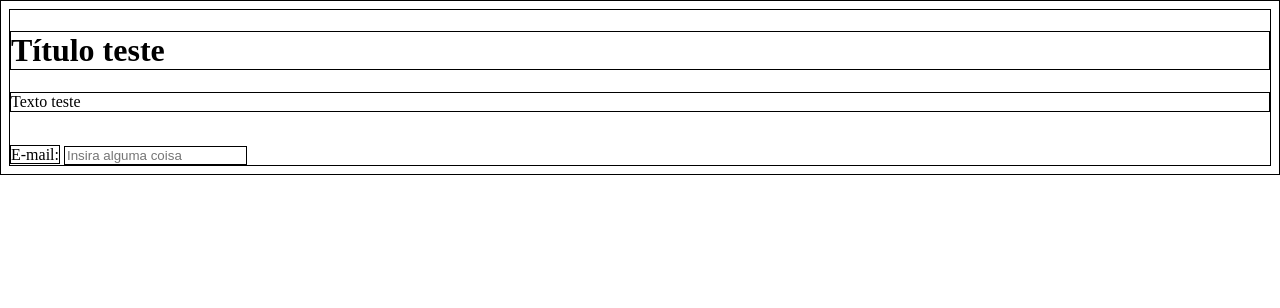
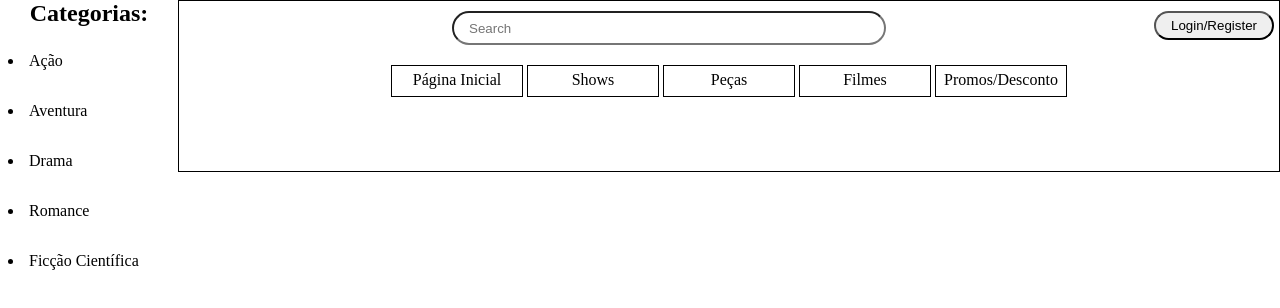
Before and after one commit to SammuDev/site-sgi, a plain HTML site: page index.html in a window 1280 px wide. Drawn offline with Linux system fonts and the light colour scheme.

Commit message:
Criando a aba de pesquisa, as categorias, botão de login e os links para navegar no site.

```diff
--- a/estilos/style.css
+++ b/estilos/style.css
@@ -1,4 +1,63 @@
 @charset "UTF-8";
 * {
+    /*border: 1px solid #000;*/
+    margin: 0;
+    padding: 0;
+}
+main {
     border: 1px solid #000;
+    width: 1100px;
+    float: right;
 }
+li.li1 {
+    background-color: #fff;
+    border: 1px solid #000;
+    width: 120px;
+    height: 20px;
+    margin: 20px 0;
+    padding: 5px;
+    display: inline-block;
+}
+li.li2 {
+    background-color: #fff;
+    /*border: 1px solid #000;*/
+    text-align: left;
+    width: 120px;
+    height: 20px;
+    margin: 20px 0;
+    padding: 5px;
+}
+a, a:visited {
+    color: #000;
+    text-decoration: none;
+}
+li:hover {
+    box-shadow: inset 0 0 5px 1px #c0c0c0;
+}
+aside {
+    text-align: center;
+}
+nav.aside {
+    display: inline-block;
+}
+/*/////////////////////CLASSES E ID's////////////////////////*/
+.caixa1 {
+    margin: 5px auto;
+    padding: 5px;
+    height: 150px;
+    text-align: center;
+}
+.inputHeader1 {
+    padding: 5px 15px;
+    width: 400px;
+    height: 20px;
+    border-radius: 25px;
+}
+.inputHeader2 {
+    padding: 5px 15px;
+    border-radius: 25px;
+    float: right;
+}
+.inputHeader2:active {
+    background-color: #7FFF00FF;
+}
--- a/index.html
+++ b/index.html
@@ -2,15 +2,41 @@
 <html lang="pt-br">
 <head>
     <meta charset="UTF-8">
-    <title>Title</title>
+    <meta http-equiv="X-UA-Compatible" content="ie=edge">
+    <meta name="viewport" content="width=device-width, initial-scale=1.0">
     <link rel="stylesheet" href="estilos/style.css">
+    <title>TP - 4</title>
 </head>
 
 <body>
-    <h1>Título teste</h1>
-    <p>Texto teste</p>
-    <br>
-    <label for="email">E-mail:</label>
-    <input type="email" name="" placeholder="Insira alguma coisa" id="email">
+    <main>
+        <header class="caixa1">
+            <label for="search"></label>
+            <input type="text" id="search" placeholder="Search" class="inputHeader1">
+            <input type="button" value="Login/Register" id="login" class="inputHeader2">
+            <nav>
+                <ul>
+                    <li class="li1"><a href="#" target="_self">Página Inicial</a></li>
+                    <li class="li1"><a href="#" target="_self">Shows</a></li>
+                    <li class="li1"><a href="#" target="_self">Peças</a></li>
+                    <li class="li1"><a href="#" target="_self">Filmes</a></li>
+                    <li class="li1"><a href="#" target="_self">Promos/Desconto</a></li>
+                </ul>
+            </nav>
+        </header>
+    </main>
+
+    <aside>
+        <h2>Categorias:</h2>
+        <nav class="aside">
+            <ul>
+                <li class="li2"><a href="#" target="_self">Ação</a></li>
+                <li class="li2"><a href="#" target="_self">Aventura</a></li>
+                <li class="li2"><a href="#" target="_self">Drama</a></li>
+                <li class="li2"><a href="#" target="_self">Romance</a></li>
+                <li class="li2"><a href="#" target="_self">Ficção Científica</a></li>
+            </ul>
+        </nav>
+    </aside>
 </body>
 </html>
```
